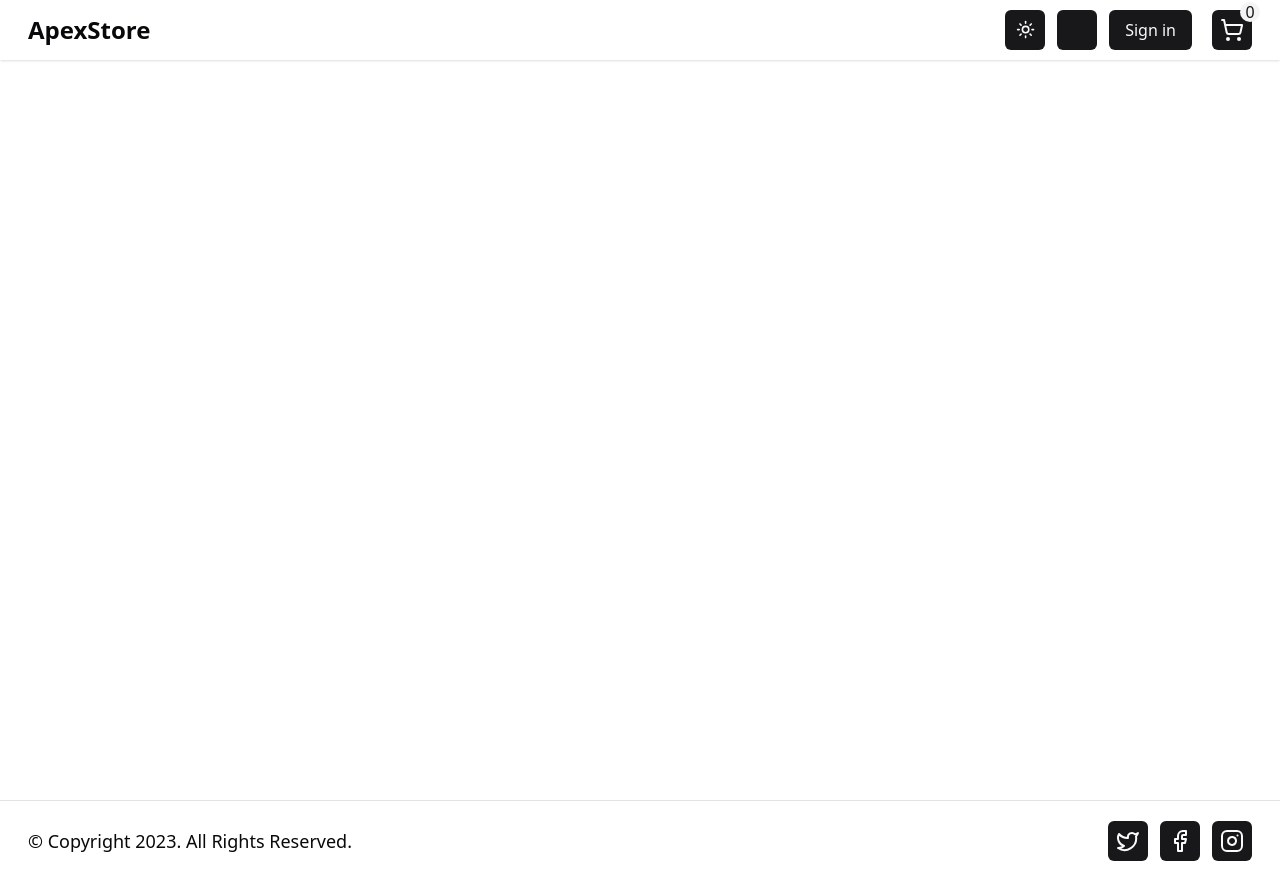
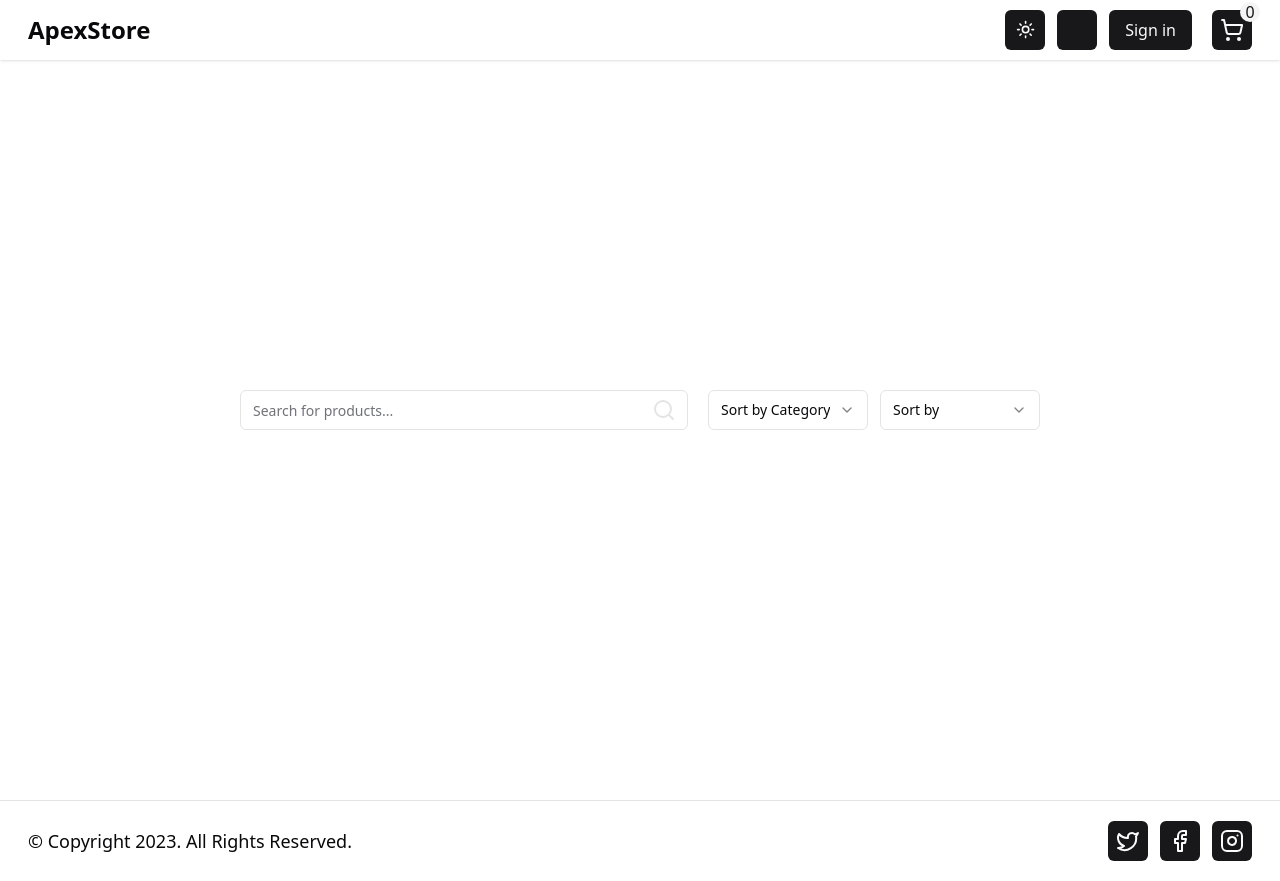
Before and after one commit to aay7ush/apex-store, a Next.js app: page / in a window 1280 px wide. Built offline with nearby package versions, Linux system fonts and the light colour scheme; no server answers.

Commit message:
feat: add searchbar and filters

```diff
--- a/app/layout.tsx
+++ b/app/layout.tsx
@@ -1,6 +1,7 @@
 import Footer from "@/components/Footer"
 import Header from "@/components/Header"
 import ThemeProvider from "@/components/ThemeProvider"
+import Wrapper from "@/components/Wrapper"
 import { ClerkProvider } from "@clerk/nextjs"
 import type { Metadata } from "next"
 import "./globals.css"
@@ -26,7 +27,9 @@
             disableTransitionOnChange
           >
             <Header />
-            <main className="min-h-[calc(100vh-60px)]">{children}</main>
+            <main className="min-h-[calc(100vh-60px)] grid place-content-center">
+              <Wrapper className="py-10">{children}</Wrapper>
+            </main>
             <Footer />
           </ThemeProvider>
         </body>
--- a/app/page.tsx
+++ b/app/page.tsx
@@ -1,3 +1,13 @@
+import Filters from "@/components/Filters"
+import SearchBar from "@/components/SearchBar"
+
 export default function Home() {
-  return <main></main>
+  return (
+    <>
+      <article className="flex gap-5 flex-col md:flex-row items-center justify-between mb-10">
+        <SearchBar />
+        <Filters />
+      </article>
+    </>
+  )
 }
--- /dev/null
+++ b/components/Filters.tsx
@@ -0,0 +1,42 @@
+"use client"
+
+import {
+  Select,
+  SelectContent,
+  SelectItem,
+  SelectTrigger,
+  SelectValue,
+} from "./ui/select"
+
+const Filters = () => {
+  return (
+    <section className="flex gap-3">
+      <Select onValueChange={() => {}}>
+        <SelectTrigger className="w-[160px]">
+          <SelectValue placeholder="Sort by Category" />
+        </SelectTrigger>
+        <SelectContent>
+          <SelectItem value="men's clothing">Men&apos;s Clothing</SelectItem>
+          <SelectItem value="women's clothing">
+            Women&apos;s Clothing
+          </SelectItem>
+          <SelectItem value="jewelery">Jewelery</SelectItem>
+          <SelectItem value="electronics">Electronics</SelectItem>
+        </SelectContent>
+      </Select>
+
+      <Select onValueChange={() => {}}>
+        <SelectTrigger className="w-[160px]">
+          <SelectValue placeholder="Sort by" />
+        </SelectTrigger>
+        <SelectContent>
+          <SelectItem value="rating">Rating</SelectItem>
+          <SelectItem value="price-asc">Price: Low to high</SelectItem>
+          <SelectItem value="price-desc">Price: High to low</SelectItem>
+        </SelectContent>
+      </Select>
+    </section>
+  )
+}
+
+export default Filters
--- /dev/null
+++ b/components/SearchBar.tsx
@@ -0,0 +1,15 @@
+"use client"
+
+import { Search } from "lucide-react"
+import { Input } from "./ui/input"
+
+const SearchBar = () => {
+  return (
+    <section className="relative w-[28rem]">
+      <Input placeholder="Search for products..." onChange={() => {}} />
+      <Search className="text-input absolute top-2 right-3" />
+    </section>
+  )
+}
+
+export default SearchBar
--- /dev/null
+++ b/components/ui/input.tsx
@@ -0,0 +1,25 @@
+import * as React from "react"
+
+import { cn } from "@/lib/utils"
+
+export interface InputProps
+  extends React.InputHTMLAttributes<HTMLInputElement> {}
+
+const Input = React.forwardRef<HTMLInputElement, InputProps>(
+  ({ className, type, ...props }, ref) => {
+    return (
+      <input
+        type={type}
+        className={cn(
+          "flex h-10 w-full rounded-md border border-input bg-background px-3 py-2 text-sm ring-offset-background file:border-0 file:bg-transparent file:text-sm file:font-medium placeholder:text-muted-foreground focus-visible:outline-none focus-visible:ring-2 focus-visible:ring-ring focus-visible:ring-offset-2 disabled:cursor-not-allowed disabled:opacity-50",
+          className
+        )}
+        ref={ref}
+        {...props}
+      />
+    )
+  }
+)
+Input.displayName = "Input"
+
+export { Input }
--- /dev/null
+++ b/components/ui/select.tsx
@@ -0,0 +1,160 @@
+"use client"
+
+import * as React from "react"
+import * as SelectPrimitive from "@radix-ui/react-select"
+import { Check, ChevronDown, ChevronUp } from "lucide-react"
+
+import { cn } from "@/lib/utils"
+
+const Select = SelectPrimitive.Root
+
+const SelectGroup = SelectPrimitive.Group
+
+const SelectValue = SelectPrimitive.Value
+
+const SelectTrigger = React.forwardRef<
+  React.ElementRef<typeof SelectPrimitive.Trigger>,
+  React.ComponentPropsWithoutRef<typeof SelectPrimitive.Trigger>
+>(({ className, children, ...props }, ref) => (
+  <SelectPrimitive.Trigger
+    ref={ref}
+    className={cn(
+      "flex h-10 w-full items-center justify-between rounded-md border border-input bg-background px-3 py-2 text-sm ring-offset-background placeholder:text-muted-foreground focus:outline-none focus:ring-2 focus:ring-ring focus:ring-offset-2 disabled:cursor-not-allowed disabled:opacity-50 [&>span]:line-clamp-1",
+      className
+    )}
+    {...props}
+  >
+    {children}
+    <SelectPrimitive.Icon asChild>
+      <ChevronDown className="h-4 w-4 opacity-50" />
+    </SelectPrimitive.Icon>
+  </SelectPrimitive.Trigger>
+))
+SelectTrigger.displayName = SelectPrimitive.Trigger.displayName
+
+const SelectScrollUpButton = React.forwardRef<
+  React.ElementRef<typeof SelectPrimitive.ScrollUpButton>,
+  React.ComponentPropsWithoutRef<typeof SelectPrimitive.ScrollUpButton>
+>(({ className, ...props }, ref) => (
+  <SelectPrimitive.ScrollUpButton
+    ref={ref}
+    className={cn(
+      "flex cursor-default items-center justify-center py-1",
+      className
+    )}
+    {...props}
+  >
+    <ChevronUp className="h-4 w-4" />
+  </SelectPrimitive.ScrollUpButton>
+))
+SelectScrollUpButton.displayName = SelectPrimitive.ScrollUpButton.displayName
+
+const SelectScrollDownButton = React.forwardRef<
+  React.ElementRef<typeof SelectPrimitive.ScrollDownButton>,
+  React.ComponentPropsWithoutRef<typeof SelectPrimitive.ScrollDownButton>
+>(({ className, ...props }, ref) => (
+  <SelectPrimitive.ScrollDownButton
+    ref={ref}
+    className={cn(
+      "flex cursor-default items-center justify-center py-1",
+      className
+    )}
+    {...props}
+  >
+    <ChevronDown className="h-4 w-4" />
+  </SelectPrimitive.ScrollDownButton>
+))
+SelectScrollDownButton.displayName =
+  SelectPrimitive.ScrollDownButton.displayName
+
+const SelectContent = React.forwardRef<
+  React.ElementRef<typeof SelectPrimitive.Content>,
+  React.ComponentPropsWithoutRef<typeof SelectPrimitive.Content>
+>(({ className, children, position = "popper", ...props }, ref) => (
+  <SelectPrimitive.Portal>
+    <SelectPrimitive.Content
+      ref={ref}
+      className={cn(
+        "relative z-50 max-h-96 min-w-[8rem] overflow-hidden rounded-md border bg-popover text-popover-foreground shadow-md data-[state=open]:animate-in data-[state=closed]:animate-out data-[state=closed]:fade-out-0 data-[state=open]:fade-in-0 data-[state=closed]:zoom-out-95 data-[state=open]:zoom-in-95 data-[side=bottom]:slide-in-from-top-2 data-[side=left]:slide-in-from-right-2 data-[side=right]:slide-in-from-left-2 data-[side=top]:slide-in-from-bottom-2",
+        position === "popper" &&
+          "data-[side=bottom]:translate-y-1 data-[side=left]:-translate-x-1 data-[side=right]:translate-x-1 data-[side=top]:-translate-y-1",
+        className
+      )}
+      position={position}
+      {...props}
+    >
+      <SelectScrollUpButton />
+      <SelectPrimitive.Viewport
+        className={cn(
+          "p-1",
+          position === "popper" &&
+            "h-[var(--radix-select-trigger-height)] w-full min-w-[var(--radix-select-trigger-width)]"
+        )}
+      >
+        {children}
+      </SelectPrimitive.Viewport>
+      <SelectScrollDownButton />
+    </SelectPrimitive.Content>
+  </SelectPrimitive.Portal>
+))
+SelectContent.displayName = SelectPrimitive.Content.displayName
+
+const SelectLabel = React.forwardRef<
+  React.ElementRef<typeof SelectPrimitive.Label>,
+  React.ComponentPropsWithoutRef<typeof SelectPrimitive.Label>
+>(({ className, ...props }, ref) => (
+  <SelectPrimitive.Label
+    ref={ref}
+    className={cn("py-1.5 pl-8 pr-2 text-sm font-semibold", className)}
+    {...props}
+  />
+))
+SelectLabel.displayName = SelectPrimitive.Label.displayName
+
+const SelectItem = React.forwardRef<
+  React.ElementRef<typeof SelectPrimitive.Item>,
+  React.ComponentPropsWithoutRef<typeof SelectPrimitive.Item>
+>(({ className, children, ...props }, ref) => (
+  <SelectPrimitive.Item
+    ref={ref}
+    className={cn(
+      "relative flex w-full cursor-default select-none items-center rounded-sm py-1.5 pl-8 pr-2 text-sm outline-none focus:bg-accent focus:text-accent-foreground data-[disabled]:pointer-events-none data-[disabled]:opacity-50",
+      className
+    )}
+    {...props}
+  >
+    <span className="absolute left-2 flex h-3.5 w-3.5 items-center justify-center">
+      <SelectPrimitive.ItemIndicator>
+        <Check className="h-4 w-4" />
+      </SelectPrimitive.ItemIndicator>
+    </span>
+
+    <SelectPrimitive.ItemText>{children}</SelectPrimitive.ItemText>
+  </SelectPrimitive.Item>
+))
+SelectItem.displayName = SelectPrimitive.Item.displayName
+
+const SelectSeparator = React.forwardRef<
+  React.ElementRef<typeof SelectPrimitive.Separator>,
+  React.ComponentPropsWithoutRef<typeof SelectPrimitive.Separator>
+>(({ className, ...props }, ref) => (
+  <SelectPrimitive.Separator
+    ref={ref}
+    className={cn("-mx-1 my-1 h-px bg-muted", className)}
+    {...props}
+  />
+))
+SelectSeparator.displayName = SelectPrimitive.Separator.displayName
+
+export {
+  Select,
+  SelectGroup,
+  SelectValue,
+  SelectTrigger,
+  SelectContent,
+  SelectLabel,
+  SelectItem,
+  SelectSeparator,
+  SelectScrollUpButton,
+  SelectScrollDownButton,
+}
--- a/package.json
+++ b/package.json
@@ -11,6 +11,7 @@
   "dependencies": {
     "@clerk/nextjs": "^4.27.7",
     "@radix-ui/react-dropdown-menu": "^2.0.6",
+    "@radix-ui/react-select": "^2.0.0",
     "@radix-ui/react-slot": "^1.0.2",
     "class-variance-authority": "^0.7.0",
     "clsx": "^2.0.0",
```
Also changed, not shown: 1 other file (tests, documents, lock files or other folders).
